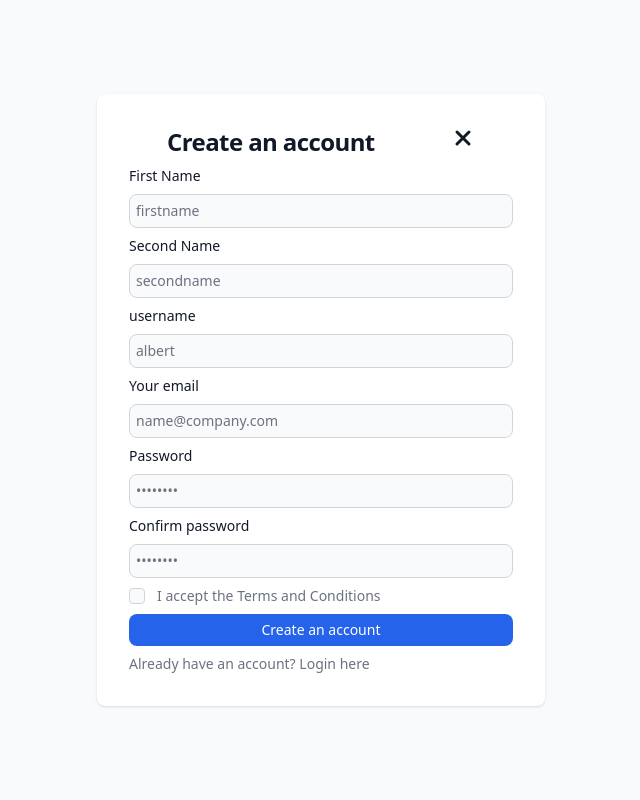
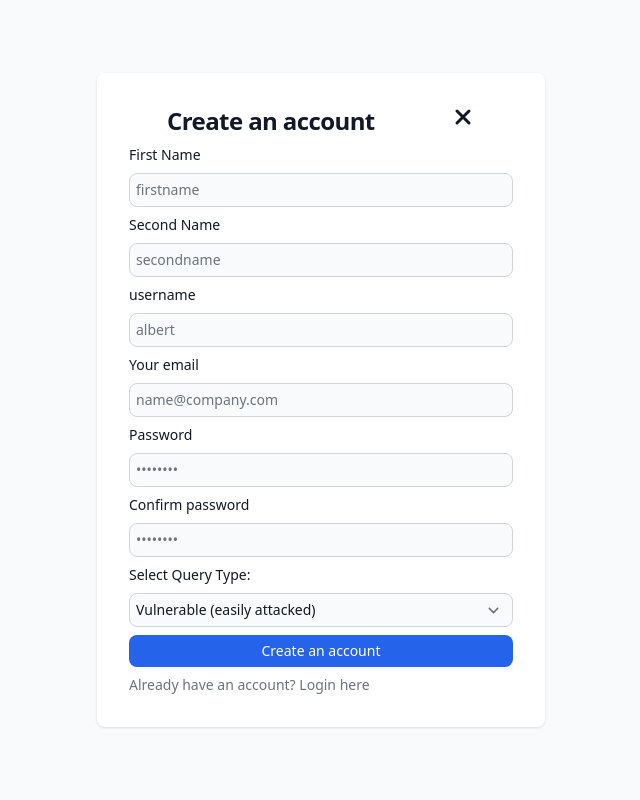
Before and after one commit to mainanorbert/sql_injection_attacks, a Django app: page /account/register in a window 1280 px wide. Shown: the part 72-872 px from the top of the page, without its empty margins (319-959 px from the left). Run offline with Django 5.2, Linux system fonts and the light colour scheme; some libraries are stand-ins or nearby versions.

Commit message:
added a field to select option for type of code to be used for execution

```diff
--- a/SQLInjectonProject/account/templates/register.html
+++ b/SQLInjectonProject/account/templates/register.html
@@ -92,14 +92,16 @@
 								<label for="confirm_password" class="block mb-2 text-sm font-medium text-gray-900 dark:text-white">Confirm password</label>
 								<input type="password" name="confirm_password" id="confirm_password" placeholder="••••••••" class="bg-gray-50 border border-gray-300 text-gray-900 text-sm rounded-lg focus:ring-primary-600 focus:border-primary-600 block w-full p-1.5 dark:bg-gray-700 dark:border-gray-600 dark:placeholder-gray-400 dark:text-white dark:focus:ring-blue-500 dark:focus:border-blue-500" required="">
 							</div>
-							<div class="flex items-start">
-								<div class="flex items-center h-5">
-								  <input id="terms" aria-describedby="terms" type="checkbox" class="w-4 h-4 border border-gray-300 rounded bg-gray-50 focus:ring-3 focus:ring-primary-300 dark:bg-gray-700 dark:border-gray-600 dark:focus:ring-primary-600 dark:ring-offset-gray-800" required="">
-								</div>
-								<div class="ml-3 text-sm">
-								  <label for="terms" class="font-light text-gray-500 dark:text-gray-300">I accept the <a class="font-medium text-primary-600 hover:underline dark:text-primary-500" href="#">Terms and Conditions</a></label>
-								</div>
+							<div>
+								<label for="query_type" class="block mb-2 text-sm font-medium text-gray-900 dark:text-white">Select Query Type:</label>
+								<select id="query_type" name="query_type"
+								class="bg-gray-50 border border-gray-300 text-gray-900 text-sm rounded-lg focus:ring-primary-600 focus:border-primary-600 block w-full p-1.5 dark:bg-gray-700 dark:border-gray-600 dark:placeholder-gray-400 dark:text-white dark:focus:ring-blue-500 dark:focus:border-blue-500"								 required>
+									<option value="vulnerable">Vulnerable (easily attacked)</option>
+									<option value="safe">Safe (parameterized)</option>
+								</select>
 							</div>
+
+
 							<button type="submit" class="w-full text-white bg-blue-600 hover:bg-primary-700 focus:ring-4 focus:outline-none focus:ring-primary-300 font-medium rounded-lg text-sm px-5 py-1.5 text-center dark:bg-primary-600 dark:hover:bg-primary-700 dark:focus:ring-primary-800">Create an account</button>
 							<p class="text-sm font-light text-gray-500 dark:text-gray-400">
 								Already have an account? <a href="{% url 'login'%}" class="font-medium text-primary-600 hover:underline dark:text-primary-500">Login here</a>
--- a/SQLInjectonProject/theme/static/css/dist/styles.css
+++ b/SQLInjectonProject/theme/static/css/dist/styles.css
@@ -1044,9 +1044,19 @@ select {
   background-color: rgb(34 197 94 / var(--tw-bg-opacity));
 }
 
+.bg-red-600 {
+  --tw-bg-opacity: 1;
+  background-color: rgb(220 38 38 / var(--tw-bg-opacity));
+}
+
 .bg-white {
   --tw-bg-opacity: 1;
   background-color: rgb(255 255 255 / var(--tw-bg-opacity));
+}
+
+.bg-yellow-500 {
+  --tw-bg-opacity: 1;
+  background-color: rgb(234 179 8 / var(--tw-bg-opacity));
 }
 
 .fill-current {
```
